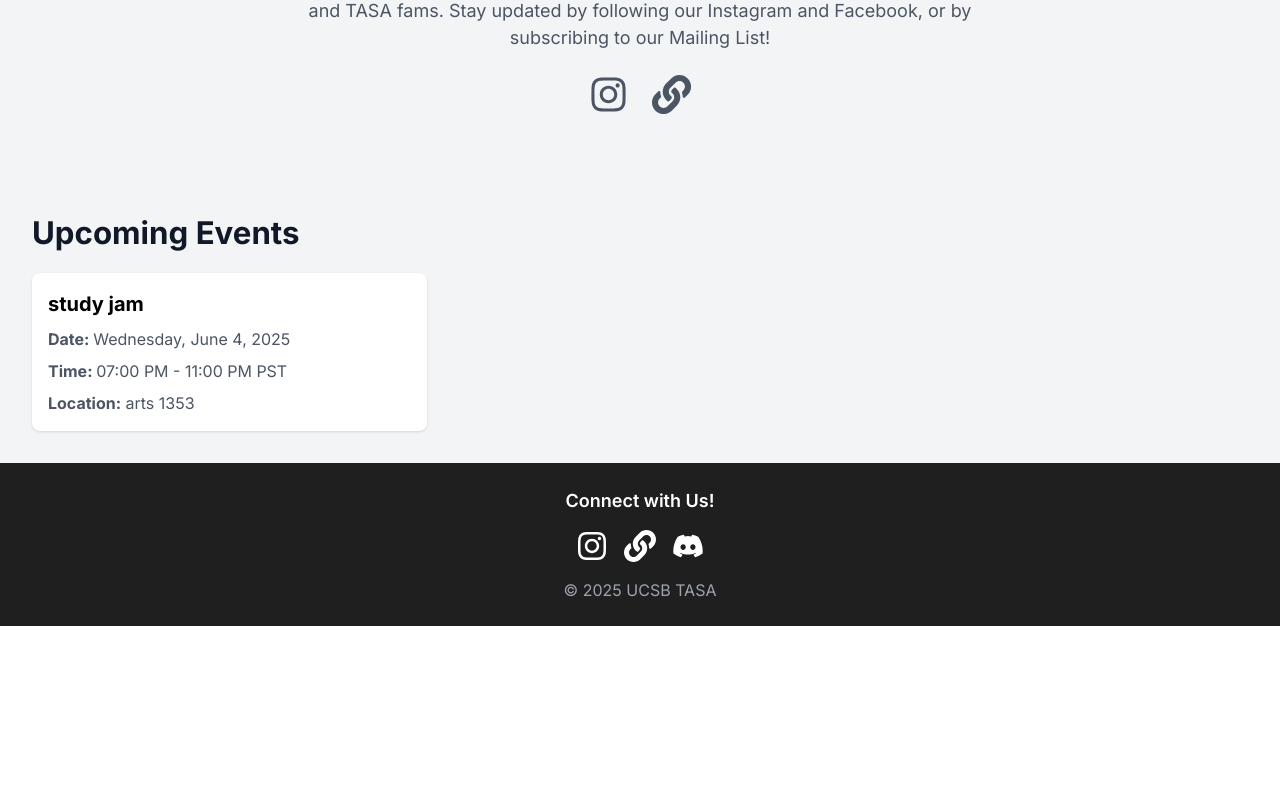
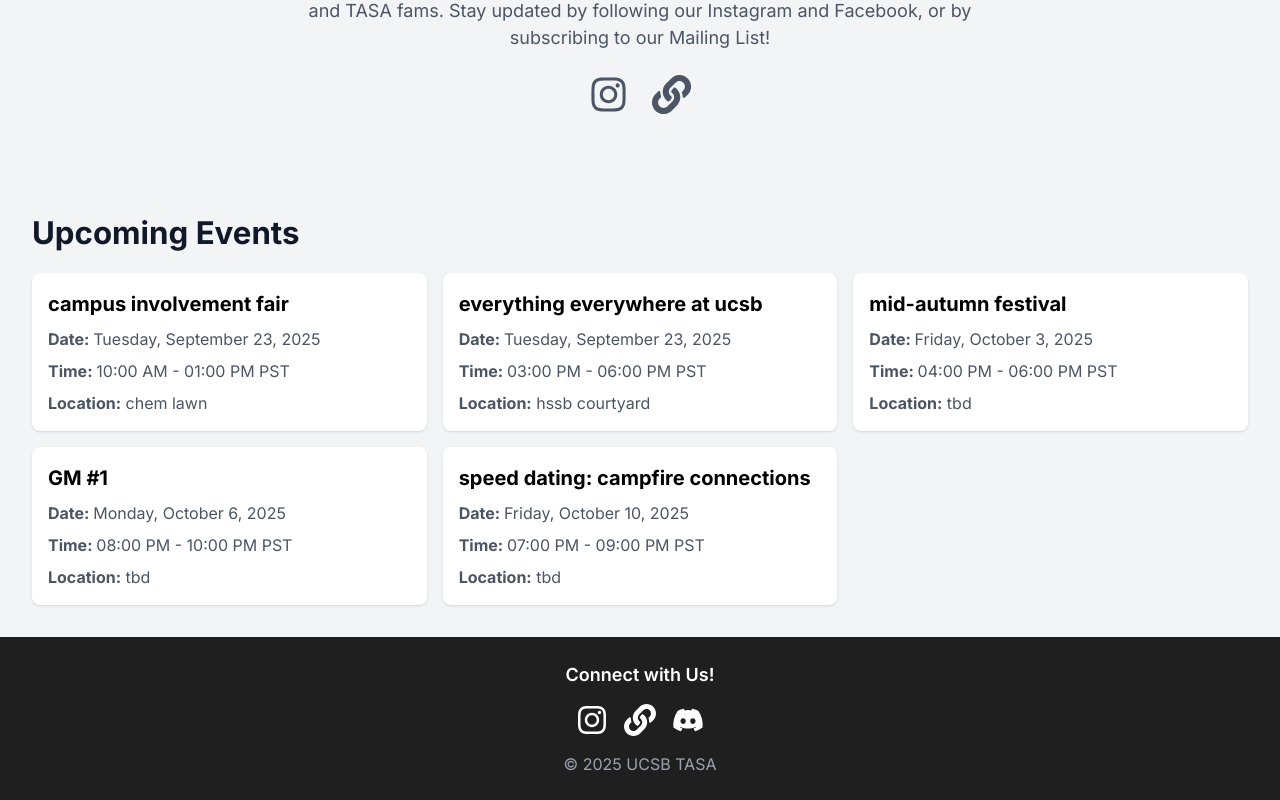
Before and after one commit to UCSBTASA/UCSBTASA.github.io, a Next.js app: page / in a window 1280 px wide. Shown: the part 1243-2043 px from the top of the page. Before the commit the page ends 1869 px from the top, so only its background shows below. Built offline with nearby package versions, Linux system fonts and the light colour scheme.

Commit message:
Update eventData.ts

```diff
--- a/data/eventData.ts
+++ b/data/eventData.ts
@@ -1,13 +1,53 @@
 const events =
 [
   {
-    "title": "study jam",
-    "day of week": "Wednesday",
-    "date": "2025-06-04",
-    "time": "07:00 PM - 11:00 PM",
+    "title": "campus involvement fair",
+    "day of week": "Tuesday",
+    "date": "2025-09-23",
+    "time": "10:00 AM - 01:00 PM",
+    "start": "10:00 AM",
+    "end": "01:00 PM",
+    "location": "chem lawn",
+    "customTime": ""
+  },
+  {
+    "title": "everything everywhere at ucsb",
+    "day of week": "Tuesday",
+    "date": "2025-09-23",
+    "time": "03:00 PM - 06:00 PM",
+    "start": "03:00 PM",
+    "end": "06:00 PM",
+    "location": "hssb courtyard",
+    "customTime": ""
+  },
+  {
+    "title": "mid-autumn festival",
+    "day of week": "Friday",
+    "date": "2025-10-03",
+    "time": "04:00 PM - 06:00 PM",
+    "start": "04:00 PM",
+    "end": "06:00 PM",
+    "location": "tbd",
+    "customTime": ""
+  },
+  {
+    "title": "GM #1",
+    "day of week": "Monday",
+    "date": "2025-10-06",
+    "time": "08:00 PM - 10:00 PM",
+    "start": "08:00 PM",
+    "end": "10:00 PM",
+    "location": "tbd",
+    "customTime": ""
+  },
+  {
+    "title": "speed dating: campfire connections",
+    "day of week": "Friday",
+    "date": "2025-10-10",
+    "time": "07:00 PM - 09:00 PM",
     "start": "07:00 PM",
-    "end": "11:00 PM",
-    "location": "arts 1353",
+    "end": "09:00 PM",
+    "location": "tbd",
     "customTime": ""
   }
 ];
```
